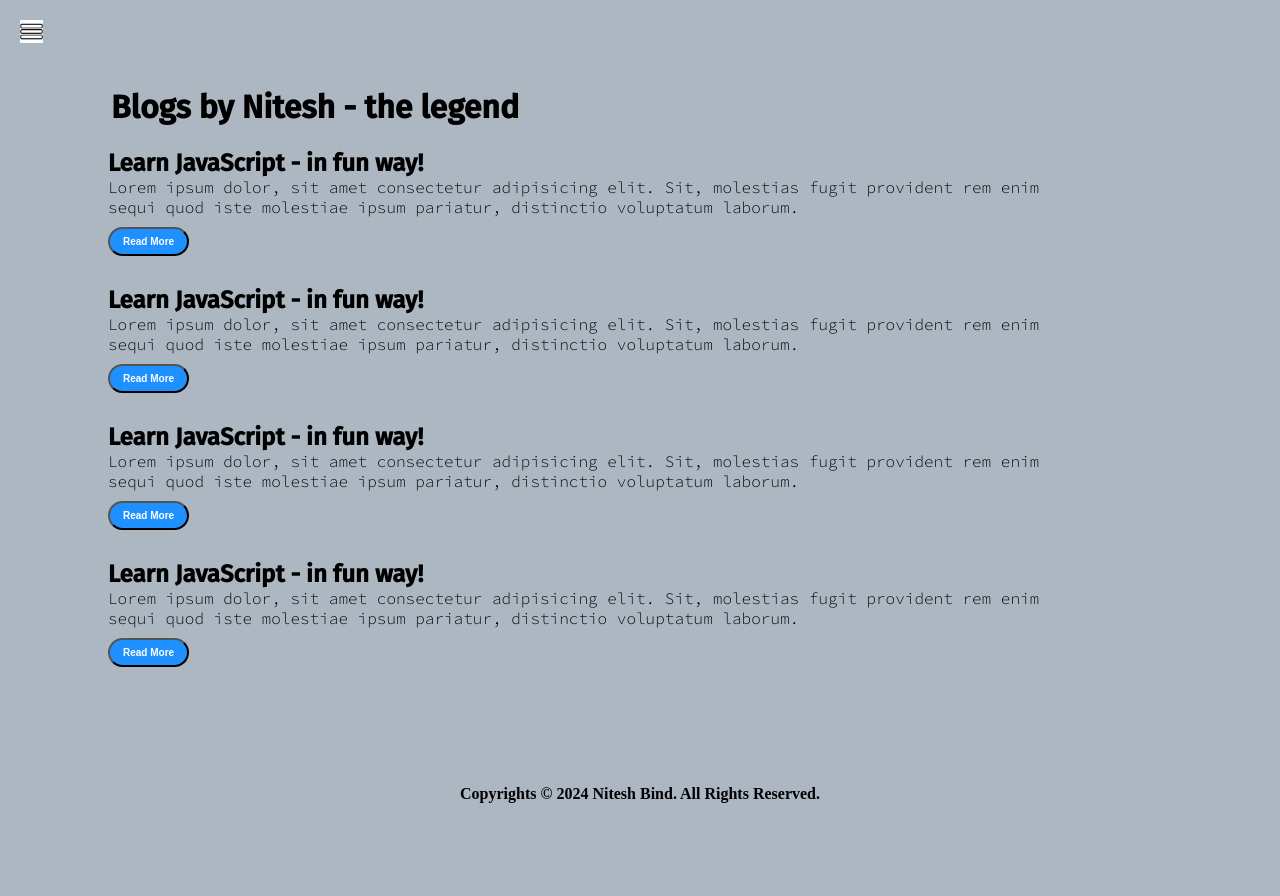
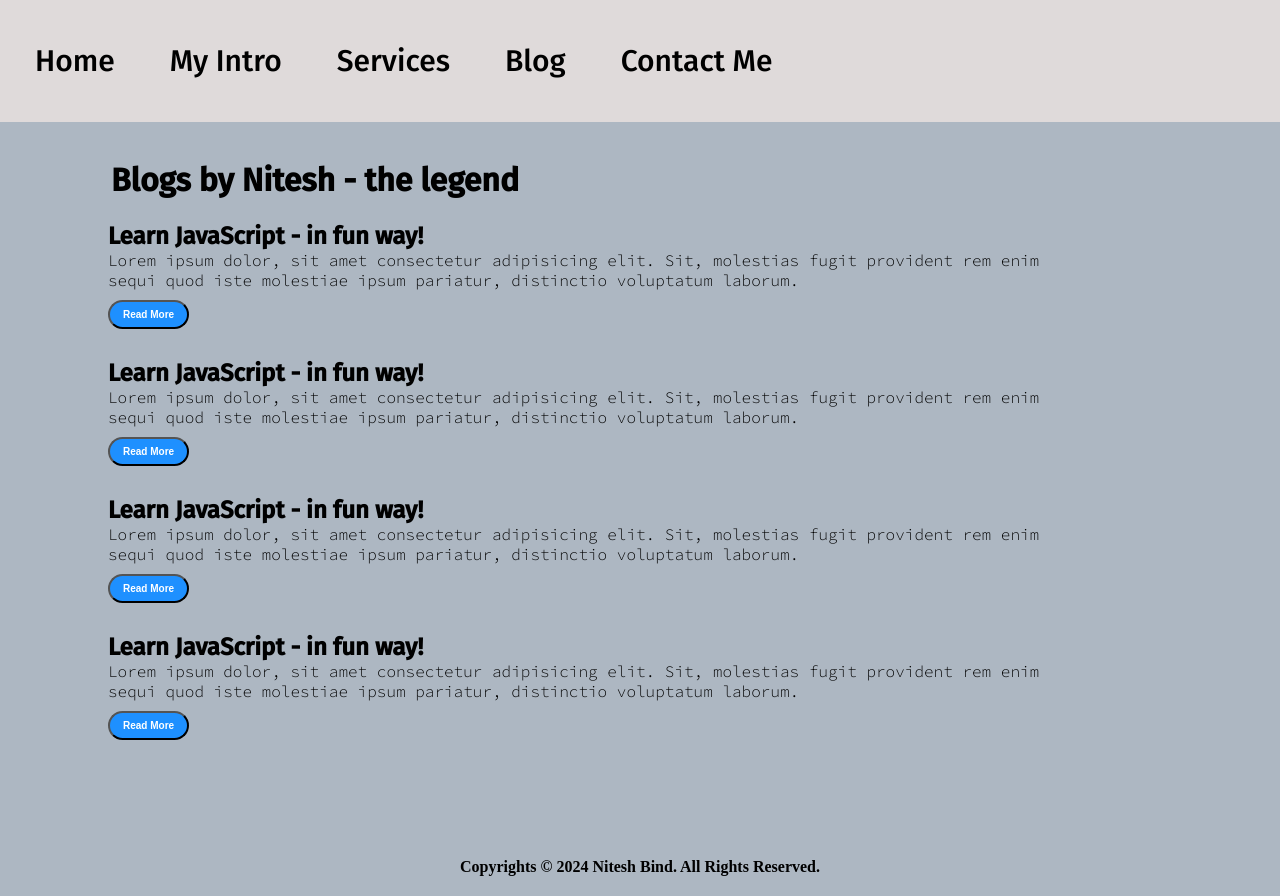
Before and after one commit to niteshbind10/Portfolio, a plain HTML site: page blog.html in a window 1280 px wide. Before the commit the page ends 823 px from the top, so only its background shows below. Drawn offline with Linux system fonts and the light colour scheme.

Commit message:
Transforming from sidebar into navbar

```diff
--- a/blog.html
+++ b/blog.html
@@ -9,7 +9,7 @@
 </head>
 <body>
     <div class="container">
-        <div class="sidebar sidebarGo">
+        <!-- <div class="sidebar sidebarGo">
             <nav>
                 <ul>
                     <li><a href="/">Home</a></li>
@@ -21,12 +21,23 @@
                 </ul>
             </nav>
             <div class="copy">Copyrights &copy; 2024 Nitesh Bind</div>
+        </div> -->
+        <div class="navbar">
+            <nav>
+                <ul>
+                    <li><a href="/">Home</a></li>
+                    <li><a href="/intro.html">My Intro</a></li>
+                    <li><a href="/services.html">Services</a></li>
+                    <li><a href="/blog.html">Blog</a></li>
+                    <li><a href="/contact.html">Contact Me</a></li>
+                </ul>
+            </nav>
         </div>
         <div class="main">
-            <div class="hamburger">
+            <!-- <div class="hamburger">
                 <img class="ham" src="ham.jpg" alt="" width="23px">
                 <img class="cross" src="cross.jpg" alt="" width="23px">
-            </div>
+            </div> -->
             <div class="blogContainer">
                     <h1>Blogs by Nitesh - the legend</h1>
                     <div class="blogItem">
--- a/styles.css
+++ b/styles.css
@@ -10,27 +10,34 @@ body{
     background-color: #435a736e;
 }
 
-.sidebar{
-    position: absolute;
+.navbar {
+    position: fixed;
     background-color: rgb(223, 218, 218);
     font-family: 'Fira Sans', sans-serif;
-    height: 100vh;
-    transition: transform 0.3s ease-in;
+    width: 100%;
+    top: 0;
+    overflow: hidden;
 }
 
-.sidebar nav{
-    padding: 45px;
+.navbar nav ul {
+    list-style-type: none;
+    margin: 10px;
+    margin-left: 35px;
+    padding: 0;
+    display: flex;
 }
 
-.sidebar nav li{
-    list-style: none;
+.navbar nav li {
     font-size: 30px;
     padding: 33px 0;
+    list-style: none;
+
 }
 
-.sidebar nav li a{
+.navbar nav ul li a {
     text-decoration: none;
-    color: black;
+    color: #000;
+    margin-right: 55px;
 }
 
 .copy{
@@ -40,7 +47,6 @@ body{
 }
 
 .main{
-    /* background-color: yellow; */
     width: 90vw;
 }
 
@@ -50,7 +56,6 @@ body{
 }
 
 .infoContainer{
-    /* background-color: rgb(202, 9, 128); */
     height: 58vh;
     width: 80vw;
     margin: 144px auto;
@@ -107,7 +112,6 @@ body{
 }
 .btn:hover{
     color: white;
-    /* color: dodgerblue; */
     color: blueviolet;
 
 }
@@ -119,12 +123,6 @@ body{
     border: 2px solid #435a736e;
 }
 
-/* .btn-sm{
-    font-size: 14px;
-    padding: 10px 19px;
-    margin: 12px 0;
-} */
-
 .contactform {
     font-family: 'Fira Sans', sans-serif;
     height: 58vh;
@@ -133,7 +131,6 @@ body{
 }
 .contactform h1{
     font-family: 'Source Code Pro', monospace;
-    /* padding: 12px 0; */
 }
 
 .contactform form div{
@@ -142,7 +139,6 @@ body{
     flex-direction: column;
 }
 .contactform form div input{
-   /* width: 26vw; */
    border-radius: 5px;
    margin: 6px 0 0 0;
    padding: 3px;
@@ -172,6 +168,7 @@ body{
 }
 .blogContainer{
 margin: 88px;
+padding-top: 50px;
 }
 h1{
     font-family: 'Fira Sans', sans-serif;
@@ -183,6 +180,9 @@ p{
 
 .intro{
     margin: 88px;
+    padding-top: 50px;
+    font-weight: bold;
+    font-family: 'Times New Roman', Times, serif;
 }
 .intro h2{
     font-family: 'Fira Sans', sans-serif;
@@ -193,39 +193,6 @@ p{
     font-family: 'Source Code Pro', monospace;
     margin: 12px;
 }
-
-/* .skillContainer{
-    padding: 12px;
-}
-
-.skillItem{
-    display: flex;
-    align-items: center;
-    font-family: 'Source Code Pro', monospace;
-    font-weight: 900;
-}
-.skill{
-    width: 265px;
-    height: 6px;
-    background-color: red;
-    border: 2px solid black;
-}
-
-.hundred{
-    width: 265px;
-    background-color: blueviolet;
-}
-
-.fifty{
-    width: 125px;
-    background-color: aqua;
-}
-
-.t5{
-    width: 75px;
-    background-color: yellow;
-} */
-
 
 .sidebarGo{
     transform: translate(-443px, 0px);
@@ -250,9 +217,6 @@ p{
 }
 
 @media (max-width:800px) {
-    /* *{
-        background-color: rgb(230, 146, 146);
-    } */
     .buttons{
         font-size: 6px;
     }
@@ -262,10 +226,6 @@ p{
     .devPic{
         display: none;
     }
-    /* .sidebar{
-        transform: translate(-443px, 0px);
-        position: absolute;
-    } */
     .intro, .blogContainer, .contactform{
         margin: 50px 88px;
     }
@@ -304,7 +264,6 @@ h3{
 }
 .skill{
     width: 500px;
-    /* margin: 60px auto; */
     color: #fff;
     padding: 20px;
     box-shadow: 0 14px 28px rgba(0,0,0,0.25),0 10px 10px rgba(0, 0, 0,0.22);
@@ -422,7 +381,6 @@ h3{
 }
 
 footer {
-    /* margin: 0 0 0 45em; */
     text-align: center;
     font-weight: bold;
     padding: 20px;
```
Also changed, not shown: contact.html (+15 -4 lines), index.html (+14 -3 lines), intro.html (+14 -3 lines), services.html (+14 -3 lines).
